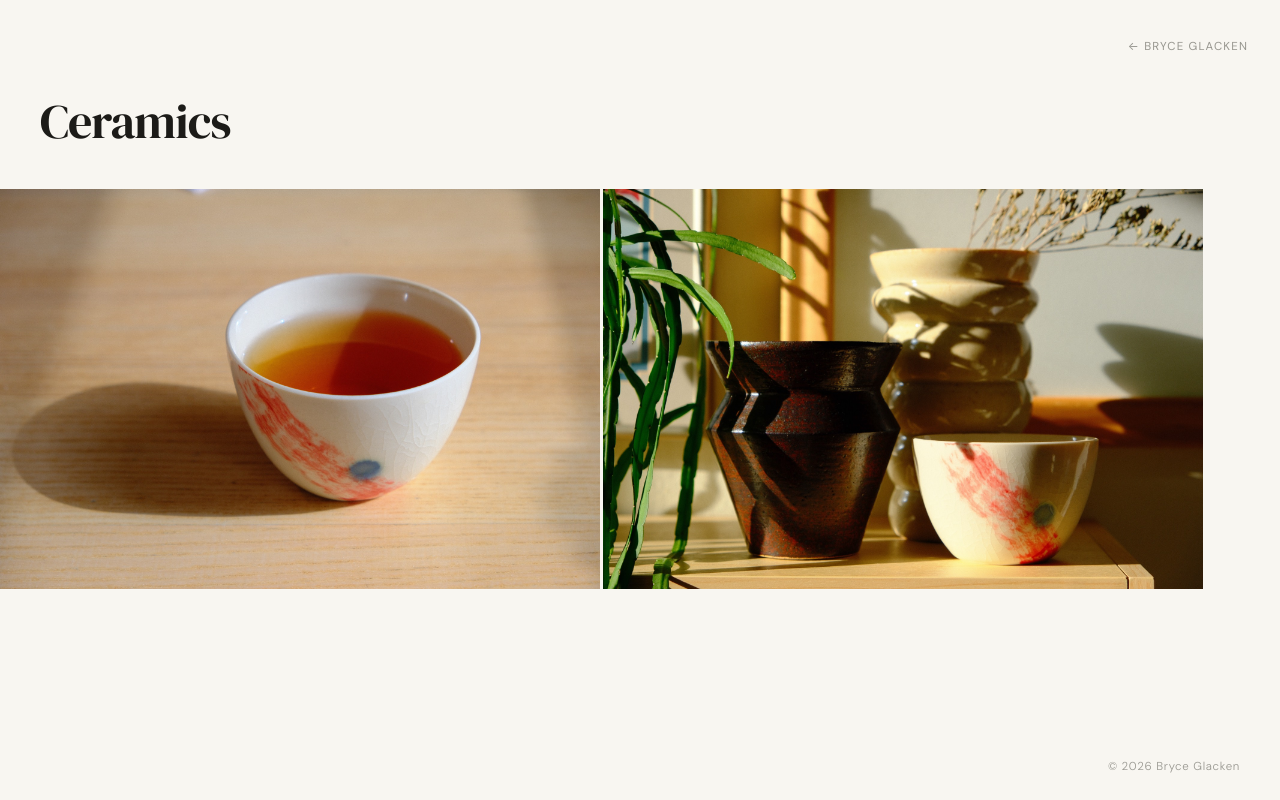
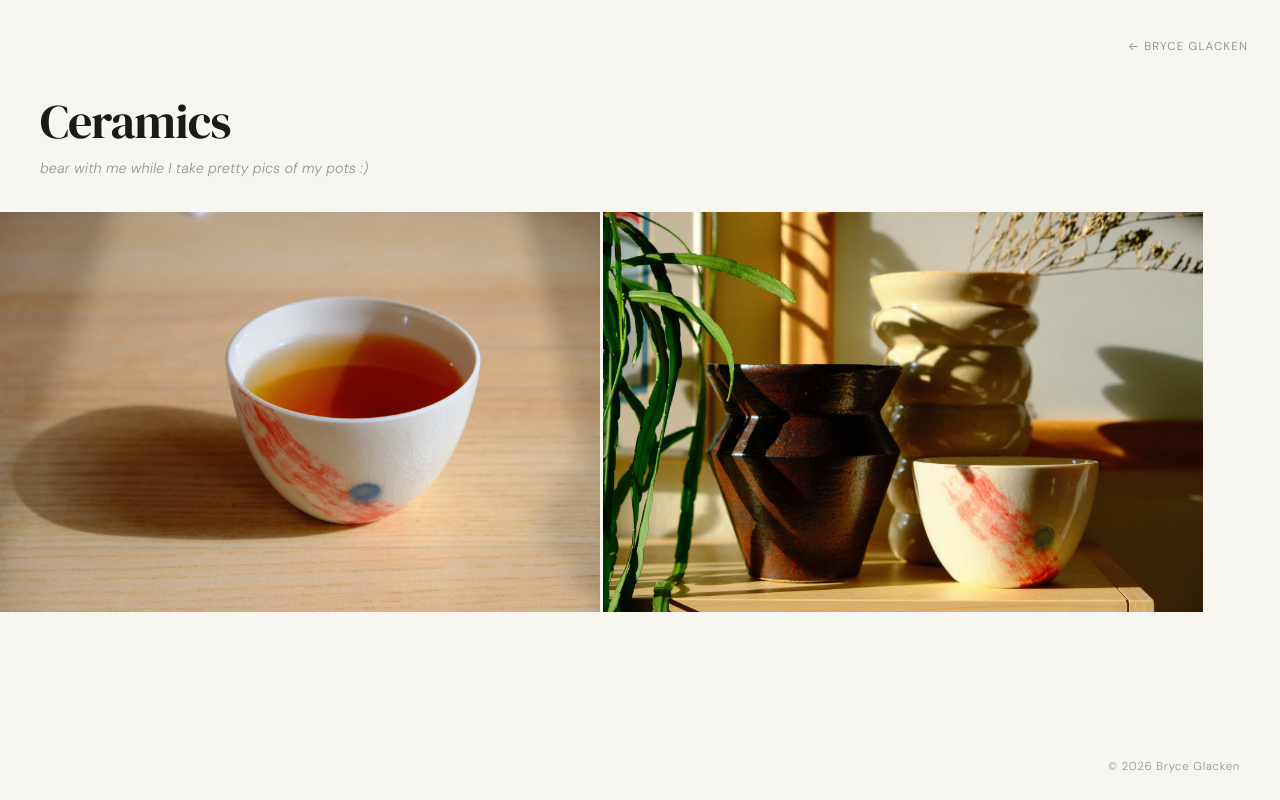
Before and after one commit to bg820/WebsiteV2, an Eleventy site: page ceramics.html in a window 1280 px wide. Built offline with nearby package versions, Linux system fonts and the light colour scheme; Eleventy itself is replaced by a stand-in of ours; files that its build step writes are made by us from their sources.

Commit message:
add intro blurb to ceramics page

```diff
--- a/ceramics.html
+++ b/ceramics.html
@@ -26,6 +26,7 @@
 
   <header class="photo-header">
     <h1>Ceramics</h1>
+    <p class="photo-note">bear with me while I take pretty pics of my pots :)</p>
   </header>
 
   <main>
--- a/style.css
+++ b/style.css
@@ -291,6 +291,13 @@ body.gallery {
   line-height: 1.05;
 }
 
+.photo-note {
+  margin-top: 0.6rem;
+  color: var(--muted);
+  font-size: 0.9rem;
+  font-style: italic;
+}
+
 body.gallery main {
   max-width: none;
   margin: 0;
```
